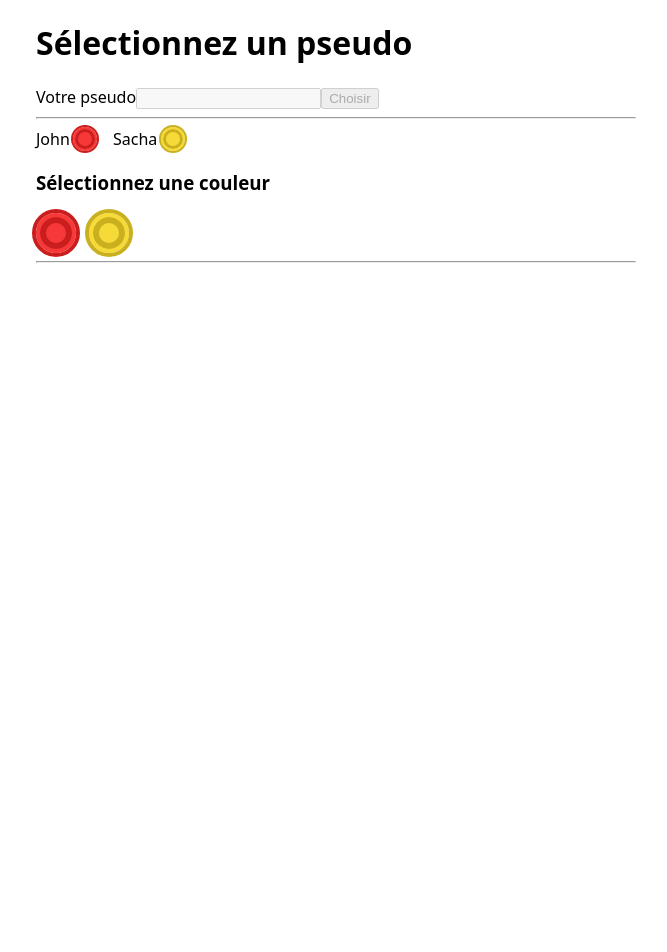
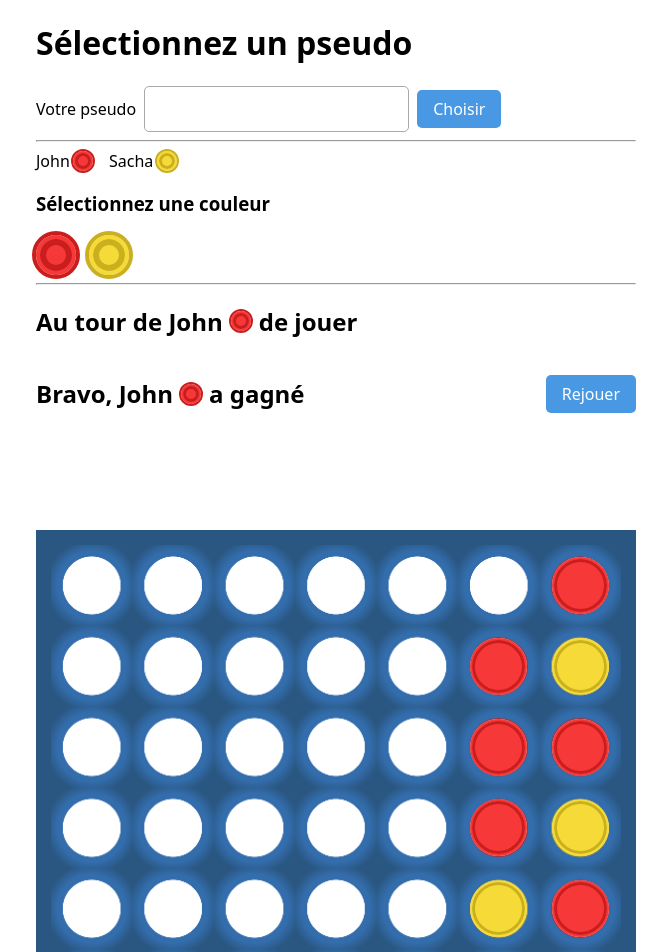
Before and after one commit to KpryKorn/puissance4, a React (Vite) app: page / in a window 1280 px wide. Shown: the top 952 px of the page, without its empty margins (304-971 px from the left). Before the commit the page ends 800 px from the top, so only its background shows below. Built offline with nearby package versions, Linux system fonts and the light colour scheme.

Commit message:
created react components for the UI

```diff
--- a/src/front/App.tsx
+++ b/src/front/App.tsx
@@ -1,11 +1,14 @@
 import { PlayerColor } from "../types";
-import { ColorSelector } from "./screen/ColorSelector";
-import { NameSelector } from "./screen/NameSelector";
+import { ColorSelector } from "./components/ColorSelector";
+import { Grid } from "./components/Grid";
+import { NameSelector } from "./components/NameSelector";
+import { GameInfo } from "./components/GameInfo";
+import { Victory } from "./components/Victory";
 
 function App() {
   return (
     <div className="container">
-      <NameSelector disabled onSelect={() => null} />
+      <NameSelector onSelect={() => null} />
       <hr />
       <ColorSelector
         onSelect={() => null}
@@ -24,6 +27,21 @@ function App() {
         colors={[PlayerColor.RED, PlayerColor.YELLOW]}
       />
       <hr />
+      <GameInfo color={PlayerColor.RED} name="John" />
+      <Victory color={PlayerColor.RED} name="John" />
+      <Grid
+        onDrop={() => null}
+        color={PlayerColor.RED}
+        grid={[
+          ["E", "E", "E", "E", "E", "E", "R"],
+          ["E", "E", "E", "E", "E", "R", "Y"],
+          ["E", "E", "E", "E", "E", "R", "R"],
+          ["E", "E", "E", "E", "E", "R", "Y"],
+          ["E", "E", "E", "E", "E", "Y", "R"],
+          ["E", "E", "E", "E", "E", "Y", "Y"],
+        ]}
+      />
+      <hr />
     </div>
   );
 }
--- a/src/front/screen/ColorSelector.tsx
+++ b/src/front/components/ColorSelector.tsx
@@ -1,3 +1,4 @@
+import { discColorClass } from "../../func/color";
 import { Player, PlayerColor } from "../../types";
 
 type ColorSelectorProps = {
@@ -5,10 +6,6 @@ type ColorSelectorProps = {
   players: Player[];
   colors: PlayerColor[];
 };
-
-function discColor(color: PlayerColor) {
-  return `disc disc-${color === PlayerColor.YELLOW ? "yellow" : "red"}`;
-}
 
 export function ColorSelector({
   onSelect,
@@ -21,7 +18,7 @@ export function ColorSelector({
         {players.map((player) => (
           <div key={player.id} className="player">
             {player.name}
-            {player.color && <div className={discColor(player.color)} />}
+            {player.color && <div className={discColorClass(player.color)} />}
           </div>
         ))}
       </div>
@@ -29,7 +26,7 @@ export function ColorSelector({
       <div className="selector">
         {colors.map((color) => (
           <button
-            className={discColor(color)}
+            className={discColorClass(color)}
             key={color}
             onClick={() => onSelect(color)}
           ></button>
--- /dev/null
+++ b/src/front/components/GameInfo.tsx
@@ -0,0 +1,15 @@
+import { discColorClass } from "../../func/color";
+import { PlayerColor } from "../../types";
+
+type GameInfoProps = { color: PlayerColor; name: string };
+
+export function GameInfo({ color, name }: GameInfoProps) {
+  return (
+    <div>
+      <h2 className="flex" style={{ gap: ".5rem" }}>
+        Au tour de {name}
+        <div className={discColorClass(color)}></div> de jouer
+      </h2>
+    </div>
+  );
+}
--- /dev/null
+++ b/src/front/components/Grid.tsx
@@ -0,0 +1,60 @@
+import { CSSProperties } from "react";
+import { CellState, GridState, PlayerColor } from "../../types";
+import { discColorClass } from "../../func/color";
+import { prevent } from "../../func/dom";
+
+type GridProps = {
+  grid: GridState;
+  color?: PlayerColor;
+  onDrop?: (x: number) => void;
+};
+
+export function Grid({ grid, color, onDrop }: GridProps) {
+  const cols = grid[0].length;
+  const showColumns = color && onDrop;
+  return (
+    <div
+      className="grid"
+      style={{ "--rows": grid.length, "--cols": cols } as CSSProperties}
+    >
+      {grid.map((row, y) =>
+        row.map((c, x) => <Cell x={x} y={y} color={c} key={`${x}-${y}`} />)
+      )}
+      {showColumns && (
+        <div className="columns">
+          {new Array(cols).fill(1).map((_, k) => (
+            <Column onDrop={() => onDrop(k)} color={color} key={k} />
+          ))}
+        </div>
+      )}
+    </div>
+  );
+}
+
+type CellProps = {
+  x: number;
+  y: number;
+  color: CellState;
+};
+
+function Cell({ y, color }: CellProps) {
+  return (
+    <div
+      style={{ "--row": y } as CSSProperties}
+      className={discColorClass(color)}
+    />
+  );
+}
+
+type ColumnProps = {
+  color: PlayerColor;
+  onDrop: () => void;
+};
+
+function Column({ color, onDrop }: ColumnProps) {
+  return (
+    <button onClick={prevent(onDrop)} className="column">
+      <div className={discColorClass(color)}></div>
+    </button>
+  );
+}
--- a/src/front/screen/NameSelector.tsx
+++ b/src/front/components/NameSelector.tsx
@@ -2,7 +2,7 @@ import { FormEvent, useState } from "react";
 
 type NameSelectorProps = {
   onSelect: (name: string) => void;
-  disabled: boolean;
+  disabled?: boolean;
 };
 
 export function NameSelector({ onSelect, disabled }: NameSelectorProps) {
@@ -28,11 +28,18 @@ export function NameSelector({ onSelect, disabled }: NameSelectorProps) {
           </button>
         </div>
       )}
-      <form action="" onSubmit={handleSubmit}>
+      <form
+        action=""
+        onSubmit={handleSubmit}
+        className="flex"
+        style={{ gap: ".5rem" }}
+      >
         <label htmlFor="name">Votre pseudo</label>
         <input disabled={disabled} type="text" id="name" name="name" required />
 
-        <button disabled={disabled}>Choisir</button>
+        <button disabled={disabled} className="button">
+          Choisir
+        </button>
       </form>
     </>
   );
--- /dev/null
+++ b/src/front/components/Victory.tsx
@@ -0,0 +1,23 @@
+import { discColorClass } from "../../func/color";
+import { PlayerColor } from "../../types";
+import { prevent } from "../../func/dom";
+
+type VictoryProps = {
+  color: PlayerColor;
+  name: string;
+  onRestart?: () => void;
+};
+
+export function Victory({ color, name, onRestart }: VictoryProps) {
+  return (
+    <div className="flex" style={{ justifyContent: "space-between" }}>
+      <h2 className="flex" style={{ gap: ".5rem" }}>
+        Bravo, {name}
+        <div className={discColorClass(color)}></div> a gagné
+      </h2>
+      <button className="button" onClick={prevent(onRestart)}>
+        Rejouer
+      </button>
+    </div>
+  );
+}
--- a/src/front/index.css
+++ b/src/front/index.css
@@ -3,10 +3,54 @@ body {
   font-family: system-ui, -apple-system, BlinkMacSystemFont, "Segoe UI", Roboto,
     Oxygen, Ubuntu, Cantarell, "Open Sans", "Helvetica Neue", sans-serif;
 }
+* {
+  box-sizing: border-box;
+}
+
+button {
+  border: none;
+  padding: 0;
+  margin: 0;
+  background: none;
+  cursor: pointer;
+}
+
+label {
+  font: inherit;
+}
+
+input {
+  padding: 0.7rem 1rem;
+  font: inherit;
+  line-height: 1;
+  border-radius: 5px;
+  border: 1px solid darkgrey;
+  outline: none;
+}
+
+input:disabled {
+  opacity: 0.4;
+}
+
+.alert {
+  padding: 0.8rem 0.5rem;
+  display: flex;
+  justify-content: space-between;
+  color: #721c24;
+  background-color: #f8d7da;
+  border: 1px solid #f5c6cb;
+  border-radius: 5px;
+  margin-bottom: 1rem;
+}
 
 .container {
   max-width: 600px;
   margin: 0 auto;
+}
+
+.flex {
+  display: flex;
+  align-items: center;
 }
 
 .players {
@@ -22,13 +66,17 @@ body {
 }
 
 .disc {
+  width: 20px;
+  height: 20px;
+  border-radius: 100%;
+  z-index: -1;
+}
+
+.disc-yellow {
   background-color: #f6db38;
   box-shadow: inset 0 0 0 3px #cab01e;
   border: 2px solid #f6db38;
   outline: 2px solid #cab01e;
-  width: 20px;
-  height: 20px;
-  border-radius: 100%;
 }
 
 .disc-red {
@@ -46,3 +94,75 @@ body {
   margin: 10px;
   transform: scale(2);
 }
+
+.grid {
+  position: relative;
+  display: grid;
+  grid-template-columns: repeat(var(--cols), 1fr);
+  grid-template-rows: repeat(var(--rows), 1fr);
+  aspect-ratio: var(--cols) / var(--rows);
+  background-color: #336dac;
+  background: radial-gradient(
+    circle,
+    transparent,
+    transparent 50%,
+    #336dac 51%,
+    #336dac 60.01%,
+    #2a5782 80%
+  );
+  background-size: calc(100% / var(--cols)) calc(100% / var(--rows));
+  border: 15px solid #2a5782;
+  place-items: center;
+  place-content: center;
+  margin-top: calc(100% / var(--rows));
+}
+
+.grid .disc {
+  width: 70%;
+  height: auto;
+  aspect-ratio: 1;
+  animation: Drop calc(0.2s * var(--row)) both;
+}
+
+@keyframes Drop {
+  from {
+    transform: translateY(calc(-125% * var(--row)));
+  }
+}
+
+.columns {
+  position: absolute;
+  inset: 0;
+  display: flex;
+  align-items: flex-end;
+}
+
+.column {
+  display: flex;
+  align-items: flex-start;
+  justify-content: center;
+  width: 100%;
+  height: calc(100% + 100% / var(--rows));
+}
+
+.column .disc {
+  opacity: 0;
+  transform: translateY(-20px);
+  transition: all 300ms ease;
+}
+.column:hover .disc {
+  opacity: 1;
+  transform: translateY(0);
+}
+
+.button {
+  background-color: #4998e3;
+  font: inherit;
+  padding: 0.7rem 1rem;
+  border-radius: 5px;
+  color: white;
+  line-height: 1;
+}
+.button:hover {
+  background-color: #3e83c3;
+}
--- /dev/null
+++ b/src/func/color.ts
@@ -0,0 +1,9 @@
+import { CellState, PlayerColor } from "../types";
+
+export function discColorClass(color: CellState) {
+  if (color === "E") {
+    return "disc";
+  }
+
+  return `disc disc-${color === PlayerColor.YELLOW ? "yellow" : "red"}`;
+}
--- /dev/null
+++ b/src/func/dom.ts
@@ -0,0 +1,9 @@
+export function prevent(cb?: () => void) {
+  if (!cb) {
+    return undefined;
+  }
+  return (e: { preventDefault: () => void }) => {
+    e.preventDefault();
+    cb();
+  };
+}
```
Also changed, not shown: src/front/screen/Grid.tsx (deleted).
